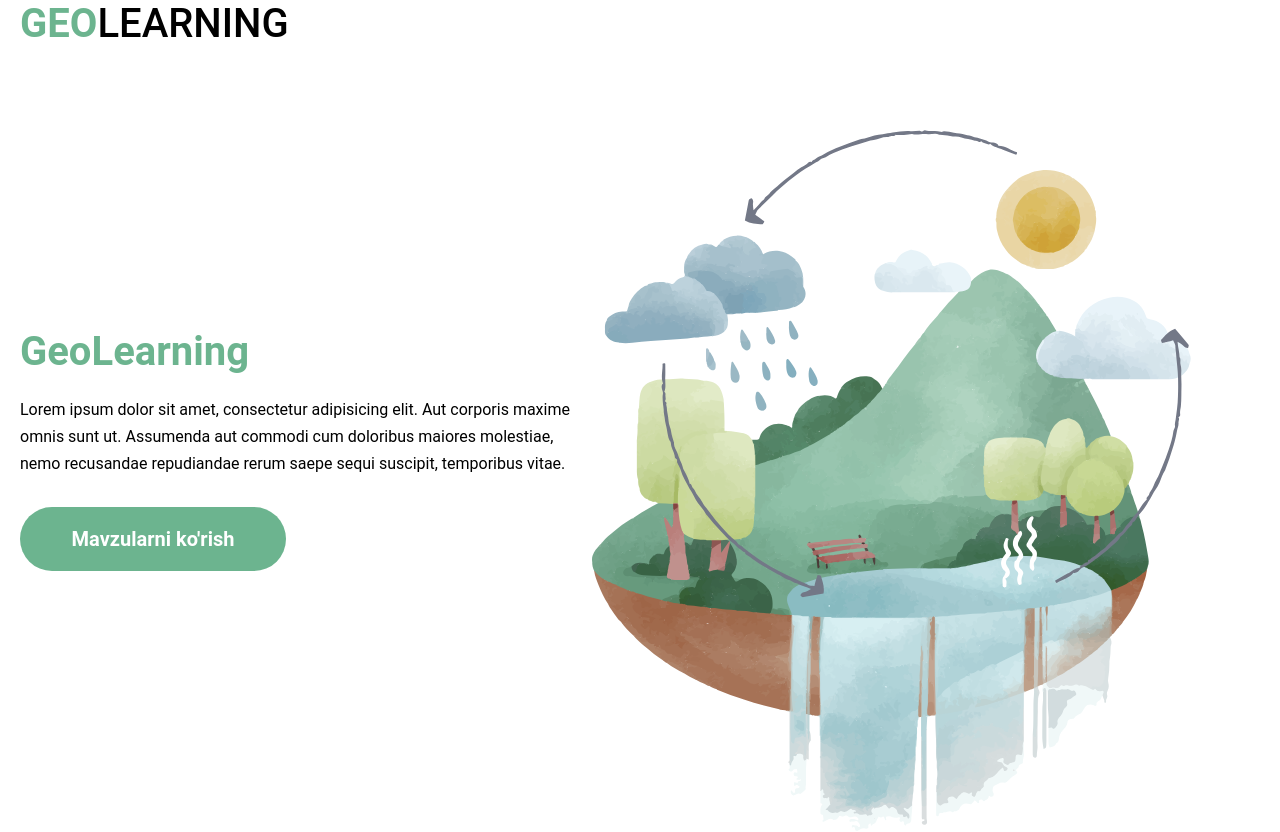
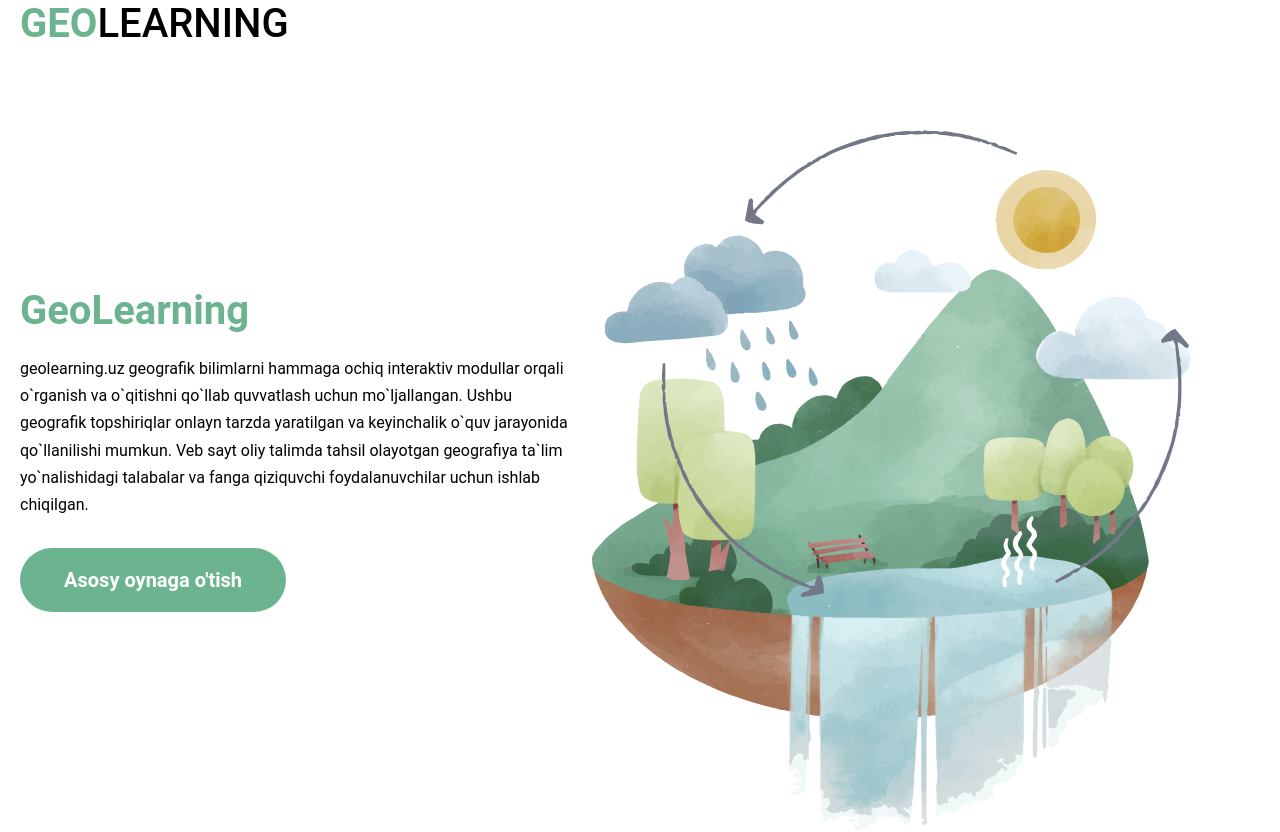
Before and after one commit to AzamatXakimov/GeoLearning, a React (Create React App) app: page / in a window 1280 px wide. Shown: the top 832 px of the page. Built offline with nearby package versions, Linux system fonts and the light colour scheme.

Commit message:
Change text

```diff
--- a/src/components/Hader/Header.js
+++ b/src/components/Hader/Header.js
@@ -11,7 +11,7 @@
 							<h1 className='site-header__logo'>GeoLearning</h1>
 						</NavLink>
 						<NavLink to='departments'>
-							<strong className='site-header__page'>Bo'limlar</strong>
+							<strong className='site-header__page'>Metodik yordam</strong>
 						</NavLink>
 					</nav>
 				</div>
--- a/src/pages/Main/Main/Main.js
+++ b/src/pages/Main/Main/Main.js
@@ -22,9 +22,11 @@
                                     GeoLearning
                                 </h1>
                                 <p className='main-hero-desc'>
-                                    Lorem ipsum dolor sit amet, consectetur adipisicing elit. Aut corporis maxime omnis sunt ut. Assumenda aut commodi cum doloribus maiores molestiae, nemo recusandae repudiandae rerum saepe sequi suscipit, temporibus vitae.
+                                    geolearning.uz geografik bilimlarni hammaga ochiq interaktiv modullar orqali o`rganish va o`qitishni qo`llab quvvatlash uchun mo`ljallangan. Ushbu geografik topshiriqlar onlayn tarzda yaratilgan va keyinchalik  o`quv jarayonida  qo`llanilishi mumkun.
+
+                                    Veb sayt oliy talimda tahsil olayotgan geografiya ta`lim yo`nalishidagi talabalar va  fanga qiziquvchi foydalanuvchilar uchun ishlab chiqilgan.
                                 </p>
-                                <Link className='main-hero-link' to="/home">Mavzularni ko'rish</Link>
+                                <Link className='main-hero-link' to="/home">Asosy oynaga o'tish</Link>
                             </div>
                             <img className='main-hero-img' src={mainImg} alt="Hero image" />
                         </div>
```
